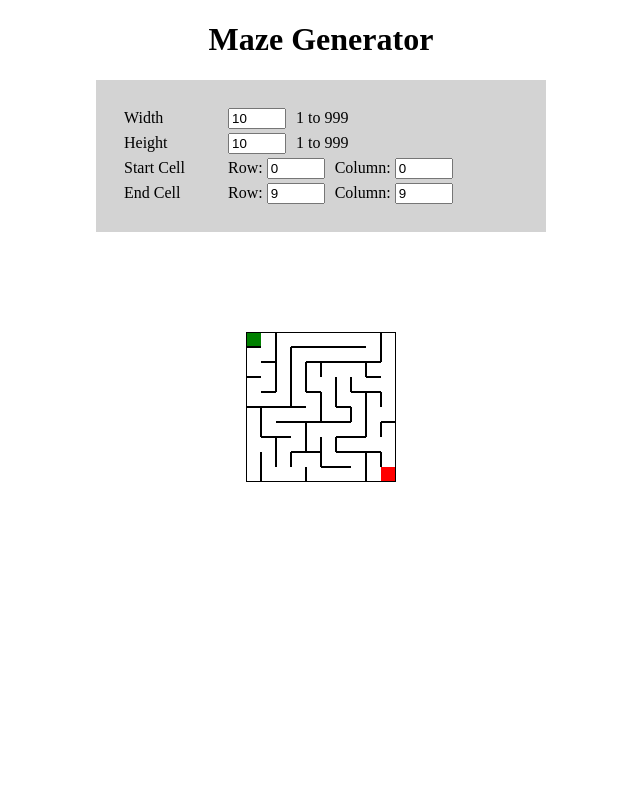
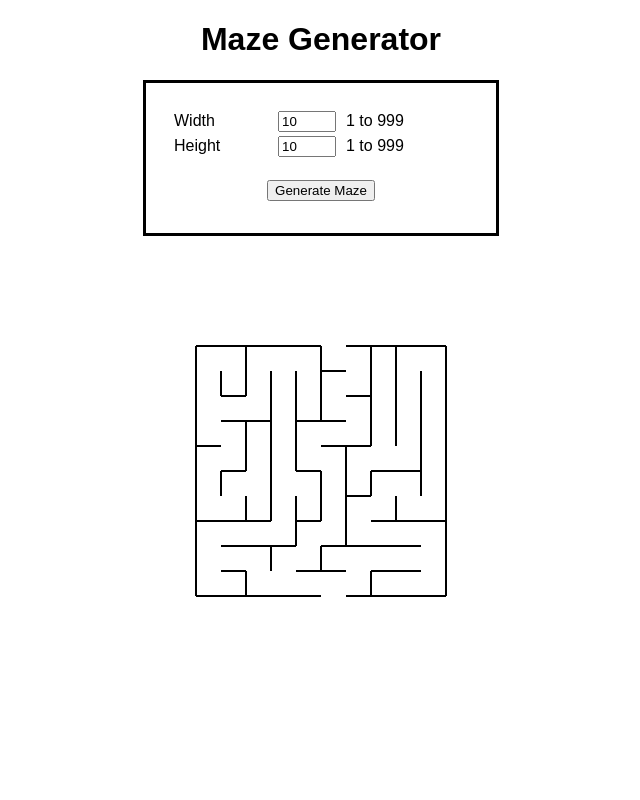
Before and after one commit to nsdigirolamo/maze-gen, a React (Vite) app: page / in a window 1280 px wide. Shown: the top 800 px of the page, without its empty margins (319-959 px from the left). Built offline with nearby package versions, Linux system fonts and the light colour scheme.

Commit message:
Tweaked maze generation and visualization for start/end

```diff
--- a/src/App.css
+++ b/src/App.css
@@ -1,3 +1,7 @@
+body {
+  font-family: sans-serif;
+}
+
 .container,
 .row {
   height: 100%;
@@ -13,9 +17,9 @@
 }
 
 .menu {
-  width: 450px;
+  width: 300px;
   height: 100px;
-  background-color: lightgrey;
+  border: solid black;
   padding: 25px;
   margin-left: auto;
   margin-right: auto;
--- a/src/App.tsx
+++ b/src/App.tsx
@@ -2,39 +2,25 @@ import { useEffect, useState } from "react";
 import "./App.css";
 import Visualizer from "./components/Visualizer";
 import { createIterativeBacktrackingMaze } from "./logic/iterativeBacktracking";
-import Coordinate from "./models/coordinate";
-import CoordinateSelectorTr from "./components/CoordinateSelectorTr";
 import NumberSelectorTr from "./components/NumberSelectorTr";
 
 function App() {
   const [height, setHeight] = useState(10);
   const [width, setWidth] = useState(10);
-  const [start, setStart] = useState<Coordinate>({ row: 0, col: 0 });
-  const [end, setEnd] = useState<Coordinate>({
-    row: height - 1,
-    col: width - 1,
-  });
   const [maze, setMaze] = useState(
-    createIterativeBacktrackingMaze(width, height, start),
+    createIterativeBacktrackingMaze(width, height),
   );
+  const [updater, setUpdater] = useState(false);
 
   useEffect(() => {
-    setMaze(createIterativeBacktrackingMaze(width, height, start));
-    setStart({
-      row: Math.min(start.row, height - 1),
-      col: Math.min(start.col, width - 1),
-    });
-    setEnd({
-      row: Math.min(end.row, height - 1),
-      col: Math.min(end.col, width - 1),
-    });
-  }, [width, height]);
+    setMaze(createIterativeBacktrackingMaze(width, height));
+  }, [width, height, updater]);
 
   return (
     <>
       <h1 style={{ textAlign: "center" }}>Maze Generator</h1>
-
-      <table className="menu">
+      <div className="menu">
+        <table>
           <tbody>
             <NumberSelectorTr
               label="Width"
@@ -46,24 +32,21 @@ function App() {
               initialValue={height}
               onChange={setHeight}
             />
-          <CoordinateSelectorTr
-            label="Start Cell"
-            initialValue={start}
-            onChange={setStart}
-            maxRowValue={height}
-            maxColValue={width}
-          />
-          <CoordinateSelectorTr
-            label="End Cell"
-            initialValue={end}
-            onChange={setEnd}
-            maxRowValue={height}
-            maxColValue={width}
-          />
           </tbody>
         </table>
+        <div
+          style={{
+            padding: "20px",
+            display: "flex",
+            justifyContent: "center",
+            alignItems: "center",
+          }}
+        >
+          <button onClick={(_) => setUpdater(!updater)}>Generate Maze</button>
+        </div>
+      </div>
 
-      <Visualizer maze={maze} start={start} end={end} />
+      <Visualizer maze={maze} />
 
       <footer
         style={{
@@ -72,7 +55,8 @@ function App() {
           fontSize: "0.75rem",
         }}
       >
-        Created by <a href="https://nsdigirolamo.com">Nicholas DiGirolamo</a>
+        Copyright © 2024 -{" "}
+        <a href="https://nsdigirolamo.com">Nicholas DiGirolamo</a>
       </footer>
     </>
   );
--- a/src/components/Visualizer.tsx
+++ b/src/components/Visualizer.tsx
@@ -1,19 +1,32 @@
 import { useEffect, useRef } from "react";
-import { Maze } from "../models/maze";
+import { getCellAtCoordinate, Maze } from "../models/maze";
 import Coordinate from "../models/coordinate";
 
 interface VisualizerProps {
   maze: Maze;
   cellSize?: number;
-  start: Coordinate;
-  end: Coordinate;
+  start?: Coordinate;
+  end?: Coordinate;
 }
 
 function Visualizer(props: VisualizerProps) {
+  const cellSize = props.cellSize ? props.cellSize : 25;
+  const mazeWidth = props.maze[0].length;
+  const mazeHeight = props.maze.length;
+
+  const start = props.start
+    ? props.start
+    : { row: 0, col: Math.floor(mazeWidth / 2.0) };
+  const end = props.end
+    ? props.end
+    : { row: mazeHeight - 1, col: Math.floor(mazeWidth / 2.0) };
+  getCellAtCoordinate(props.maze, start).walls.top = false;
+  getCellAtCoordinate(props.maze, end).walls.bottom = false;
+
   const canvasRef = useRef<HTMLCanvasElement>(null);
-  const width = props.maze[0].length;
-  const height = props.maze.length;
-  const cellSize = props.cellSize ? props.cellSize : 15;
+  const padding = 10;
+  const canvasWidth = 2 * padding + mazeWidth * cellSize;
+  const canvasHeight = 2 * padding + mazeHeight * cellSize;
 
   useEffect(() => {
     const canvas = canvasRef.current;
@@ -22,34 +35,18 @@ function Visualizer(props: VisualizerProps) {
     const context = canvas.getContext("2d");
     if (context === null) return;
 
-    canvas.width = cellSize * width;
-    canvas.height = cellSize * height;
+    canvas.width = canvasWidth;
+    canvas.height = canvasHeight;
 
     context.clearRect(0, 0, canvas.width, canvas.height);
     context.strokeStyle = "black";
     context.lineWidth = 2;
 
-    context.fillStyle = "green";
-    context.fillRect(
-      props.start.col * cellSize,
-      props.start.row * cellSize,
-      cellSize,
-      cellSize,
-    );
-
-    context.fillStyle = "red";
-    context.fillRect(
-      props.end.col * cellSize,
-      props.end.row * cellSize,
-      cellSize,
-      cellSize,
-    );
-
     for (let row = 0; row < props.maze.length; row++) {
       for (let col = 0; col < props.maze[0].length; col++) {
         const cell = props.maze[row][col];
-        const x = col * cellSize;
-        const y = row * cellSize;
+        const x = col * cellSize + padding;
+        const y = row * cellSize + padding;
 
         context.beginPath();
 
@@ -84,8 +81,8 @@ function Visualizer(props: VisualizerProps) {
         marginLeft: "auto",
         marginRight: "auto",
         display: "block",
-        height: cellSize * height,
-        width: cellSize * width,
+        height: canvasHeight,
+        width: canvasWidth,
       }}
     />
   );
--- a/src/logic/iterativeBacktracking.ts
+++ b/src/logic/iterativeBacktracking.ts
@@ -5,18 +5,12 @@ import { randomInt } from "./random";
 export function createIterativeBacktrackingMaze(
   width: number,
   height: number,
-  start?: Coordinate,
 ): Maze {
   let maze = createMaze(width, height);
   const visited: Set<string> = new Set<string>();
   const stack: Array<Coordinate> = new Array<Coordinate>();
 
-  start = start
-    ? start
-    : {
-        row: randomInt(0, height),
-        col: randomInt(0, width),
-      };
+  const start = { row: 0, col: Math.floor(width / 2.0) };
   visited.add(JSON.stringify(start));
   stack.push(start);
 
--- a/src/models/maze.ts
+++ b/src/models/maze.ts
@@ -1,4 +1,5 @@
 import { createCell, Cell } from "./cell.ts";
+import Coordinate from "./coordinate.ts";
 
 export type Maze = Cell[][];
 
@@ -12,3 +13,7 @@ export function createMaze(width: number, height: number): Maze {
   }
   return nodes;
 }
+
+export function getCellAtCoordinate(maze: Maze, coordinate: Coordinate) {
+  return maze[coordinate.row][coordinate.col];
+}
```
Lines whose indentation alone changed are shown as unchanged.
